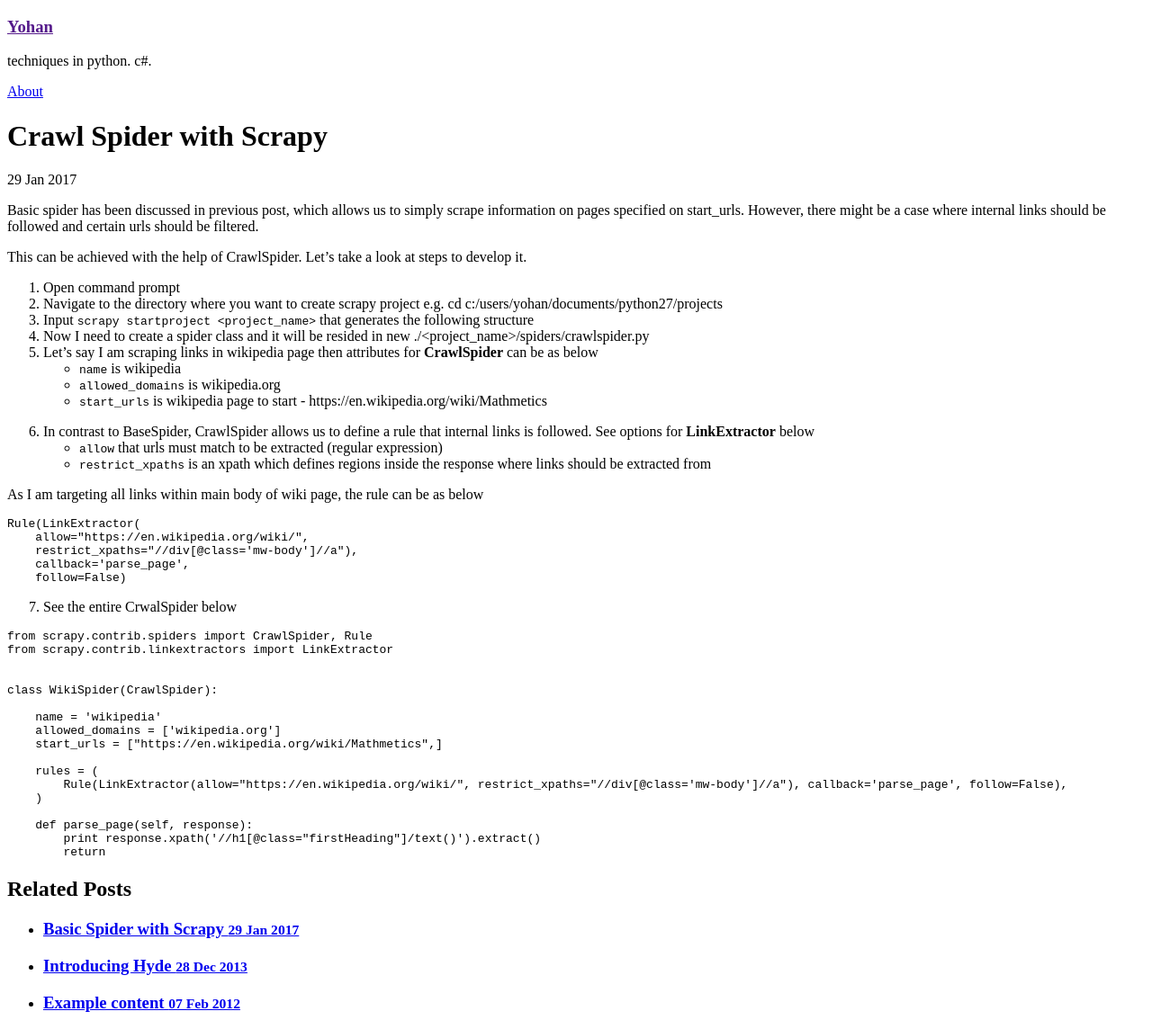
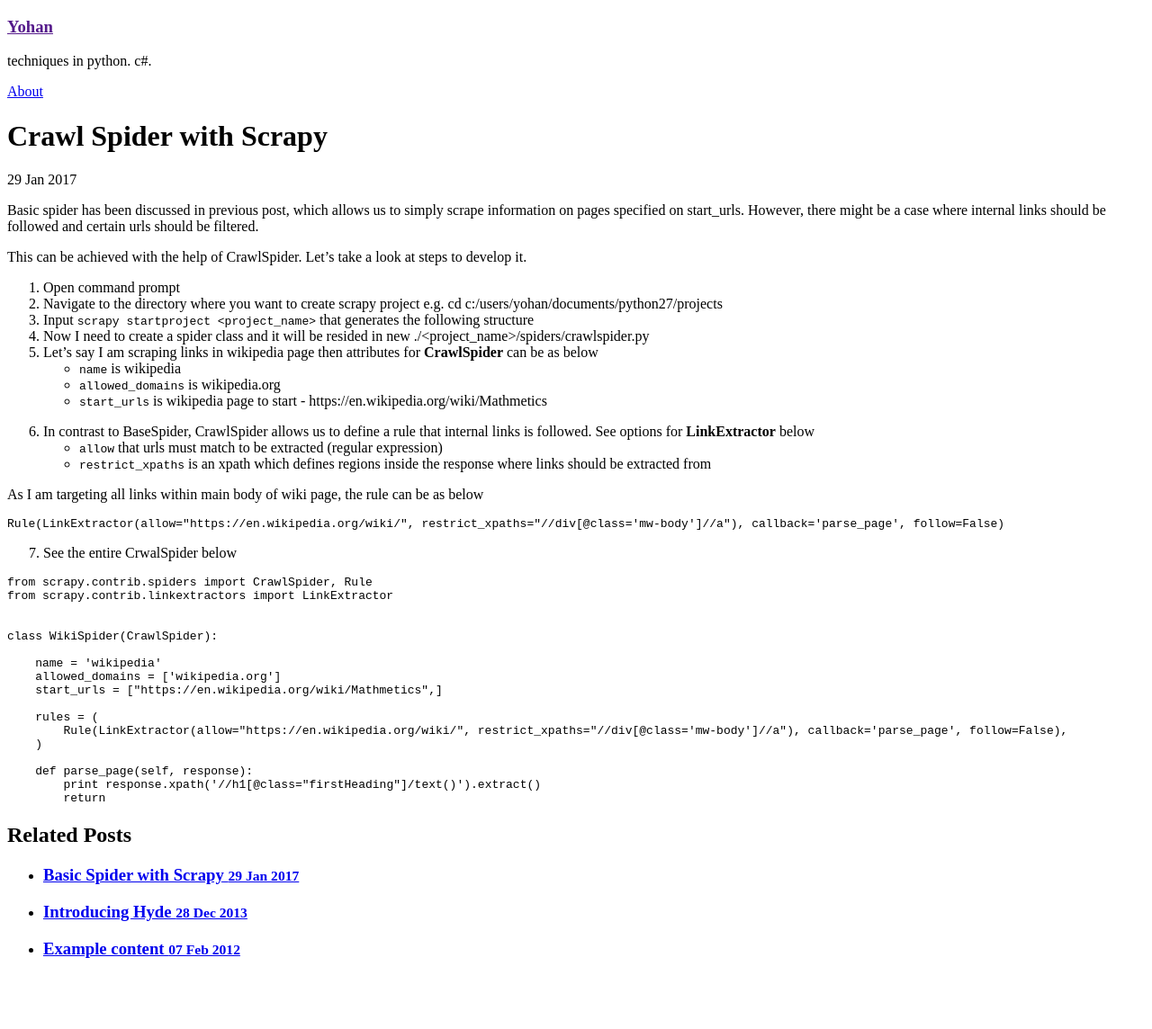
Before and after one commit to yohancheong/yohancheong.github.io, a Jekyll site: the page built from _posts/2017-01-29-crawl-spider-with-scrapy.md, in a window 1280 px wide. Shown: the whole page at 90% size. Built offline with Jekyll 4.4.1, drawn with Linux system fonts in a browser that asks for light colours; after the commit the page ends 1084 px from its top, so only the background shows below that.

Commit message:
Code block style

````diff
--- a/_posts/2017-01-29-crawl-spider-with-scrapy.md
+++ b/_posts/2017-01-29-crawl-spider-with-scrapy.md
@@ -24,11 +24,7 @@ This can be achieved with the help of CrawlSpider. Let's take a look at steps to
 As I am targeting all links within main body of wiki page, the rule can be as below
 
 ```python
-Rule(LinkExtractor(
-    allow="https://en.wikipedia.org/wiki/",
-    restrict_xpaths="//div[@class='mw-body']//a"),
-    callback='parse_page',
-    follow=False)
+Rule(LinkExtractor(allow="https://en.wikipedia.org/wiki/", restrict_xpaths="//div[@class='mw-body']//a"), callback='parse_page', follow=False)
 ```
 
 {:start="7"}
--- a/public/css/poole.css
+++ b/public/css/poole.css
@@ -164,7 +164,7 @@ pre {
   margin-top: 0;
   margin-bottom: 1rem;
   padding: 1rem;
-  font-size: .8rem;
+  font-size: .95rem;
   line-height: 1.4;
   white-space: pre;
   /*white-space: pre-wrap;*/
@@ -172,6 +172,7 @@ pre {
   word-wrap: break-word;
   background-color: #f9f9f9;
   overflow-x: scroll;
+  font-weight:bold;
 }
 pre code {
   padding: 0;
````
